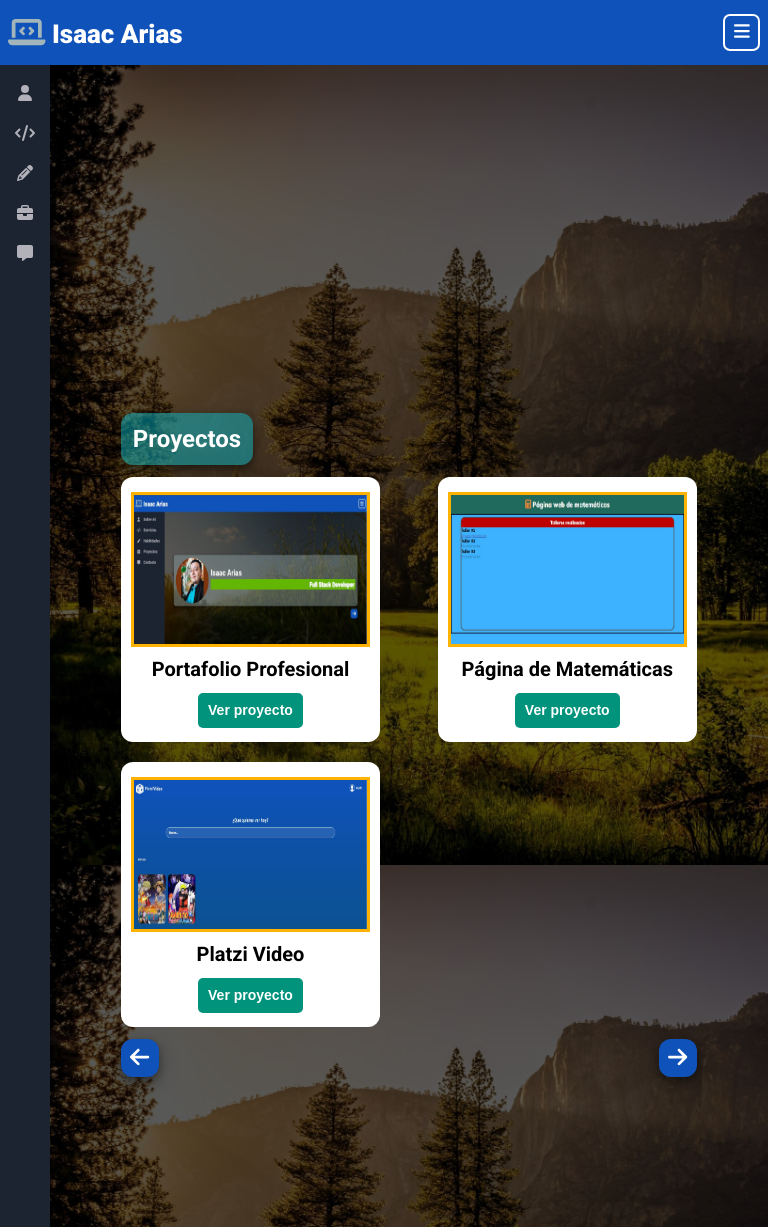
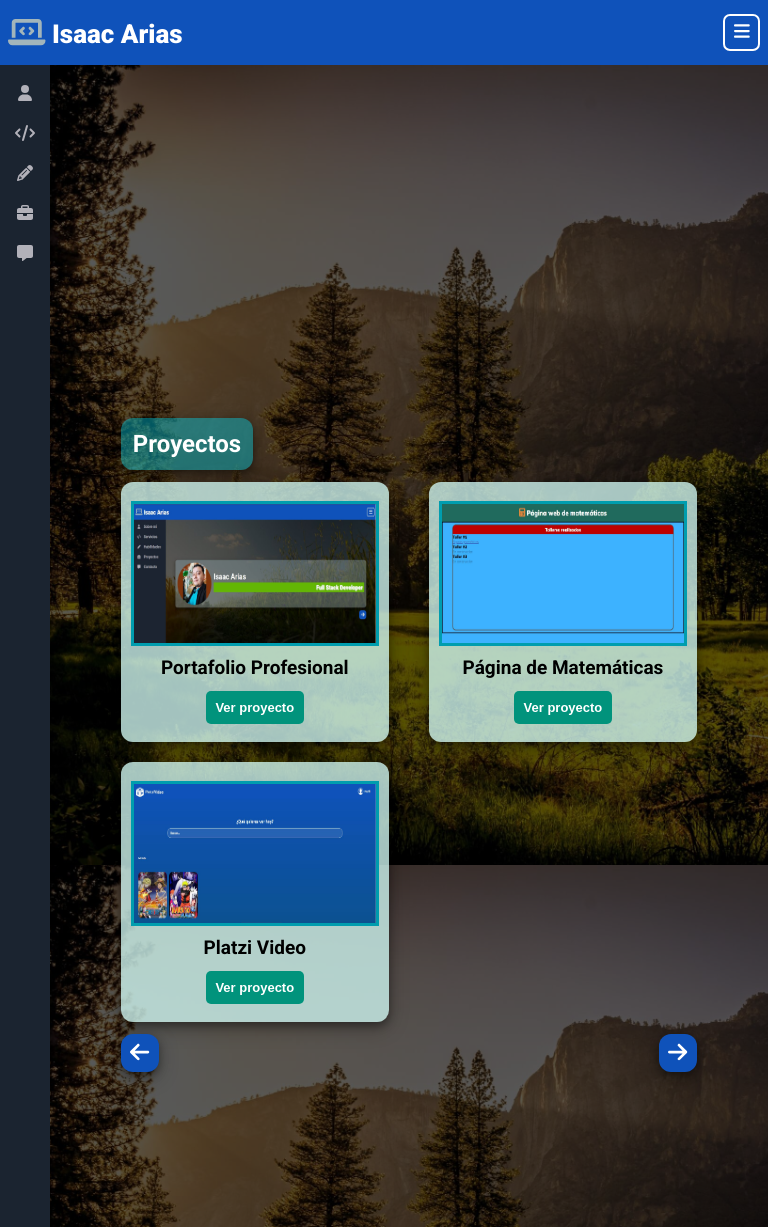
Before and after one commit to Isaac953/Portfolio_Angular, an Angular app: page /proyects in a window 768 px wide. Shown: the top 1227 px of the page. Built offline with nearby package versions, Linux system fonts and the light colour scheme.

Commit message:
RW-02: Agregar estilos finales a parte de Proyects Component

```diff
--- a/src/app/components/header/header.component.html
+++ b/src/app/components/header/header.component.html
@@ -1,4 +1,4 @@
-<a routerLink="/home" class="header__logo" (click)="clickRoute()">
+<a routerLink="/home" class="header__logo" (click)="clickRoute()" title="Logo">
   <fa-icon class="header__logo--icon" [icon]="faLaptopCode"></fa-icon>{{myName}}
 </a>
 
@@ -6,7 +6,7 @@
 <span [hidden]="true">Tipo: {{typeDisplay}}</span>
 <span [hidden]="true">Menú: {{sidenavStatus}}</span>
 
-<button class="header__button" (click)="changeSidenav()">
+<button class="header__button" (click)="changeSidenav()" title="Menu">
   <fa-icon [icon]="faBars"></fa-icon>
 </button>
 
--- a/src/app/components/main/mcontent/proyects/proyects.component.css
+++ b/src/app/components/main/mcontent/proyects/proyects.component.css
@@ -34,15 +34,15 @@
 }
 
 .columns1 {
-  grid-template-columns: 30%;
+  grid-template-columns: 31.5%;
 }
 
 .columns2 {
-  grid-template-columns: 30% 30%;
+  grid-template-columns: 31.5% 31.5%;
 }
 
 .columns3 {
-  grid-template-columns: 30% 30% 30%;
+  grid-template-columns: 31.5% 31.5% 31.5%;
 }
 
 .proyects__card--item {
@@ -53,8 +53,9 @@
   align-items: center;
   justify-content: center;
   flex-direction: column;
-  background-color: white;
+  background-color: var(--bg-proyects);
   padding: 10px;
+  box-shadow: var(--home-box-shadow);
 }
 
 .item__img {
@@ -62,12 +63,11 @@
   justify-content: center;
   align-items: center;
   border-style: solid;
-  color: #ffb200;
+  color: var(--dots-color2);
   border-width: 3.5px;
   width: 100%;
-  min-height: 155px;
+  min-height: 160px;
   margin-bottom: 10px;
-  background-color: rgb(5, 193, 193);
 }
 
 .item__title {
@@ -89,6 +89,7 @@
   border-radius: 5px;
   align-items: center;
   justify-content: center;
+  cursor: pointer;
 }
 
 /* End Media Queries Screens 1024px */
@@ -123,15 +124,33 @@
   } */
 
   .columns1 {
-    grid-template-columns: 45%;
+    grid-template-columns: 46.5%;
   }
 
   .columns2 {
-    grid-template-columns: 45% 45%;
+    grid-template-columns: 46.5% 46.5%;
   }
 
   .columns3 {
-    grid-template-columns: 45% 45%;
+    grid-template-columns: 46.5% 46.5%;
+  }
+
+  .proyects__card--item {
+    height: 260px;
+  }
+
+  .item__img {
+    min-height: 145px;
+  }
+
+  .item__title {
+    font-size: 19px;
+  }
+
+  .item__button {
+    font-size: 13px;
+    width: 98px;
+    min-height: 33px;
   }
 }
 /* End Media Queries Screens 768px and 1023px */
@@ -161,4 +180,22 @@
   .columns3 {
     grid-template-columns: 100%;
   }
+
+  .proyects__card--item {
+    height: 280px;
+  }
+
+  .item__img {
+    min-height: 173px;
+  }
+
+  .item__title {
+    font-size: 18px;
+  }
+
+  .item__button {
+    font-size: 12px;
+    width: 90px;
+    min-height: 31px;
+  }
 }
--- a/src/app/components/main/mcontent/proyects/proyects.component.html
+++ b/src/app/components/main/mcontent/proyects/proyects.component.html
@@ -4,7 +4,7 @@
     <div class="proyects__card--item" *ngFor=" let proyectsCard of proyectsCards.slice().reverse()">
       <img class="item__img" src="{{proyectsCard.coverProyect}}" alt="{{proyectsCard.titleProyect}}">
       <span class="item__title">{{proyectsCard.titleProyect}}</span>
-      <button class="item__button" (click)="openModal(proyectsCard)">{{titleBtn}}</button>
+      <button class="item__button" (click)="openModal(proyectsCard)" title={{titleBtn}}>{{titleBtn}}</button>
     </div>
   </div>
   <navigation class="navigation" [ngStyle]="{'justify-content': 'space-between'}"></navigation>
--- a/src/styles.css
+++ b/src/styles.css
@@ -46,6 +46,7 @@
   --caption-color: rgba(162, 181, 187, 0.8);
   --dots-color: #9d9d9d;
   --dots-color2: #009dae;
+  --bg-proyects: rgba(204, 243, 238, 0.8);
 }
 
 * {
```
Also changed, not shown: 1 other file (tests, documents, lock files or other folders).
